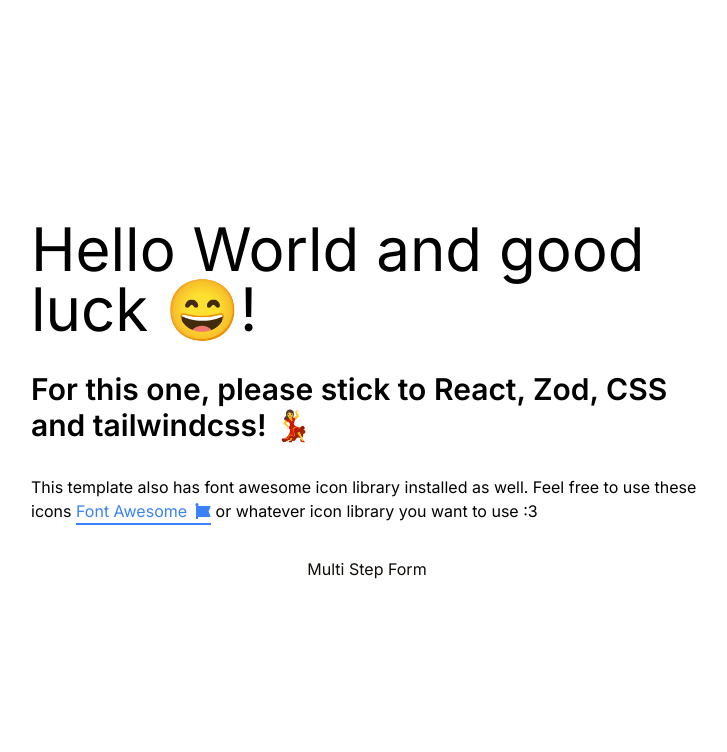
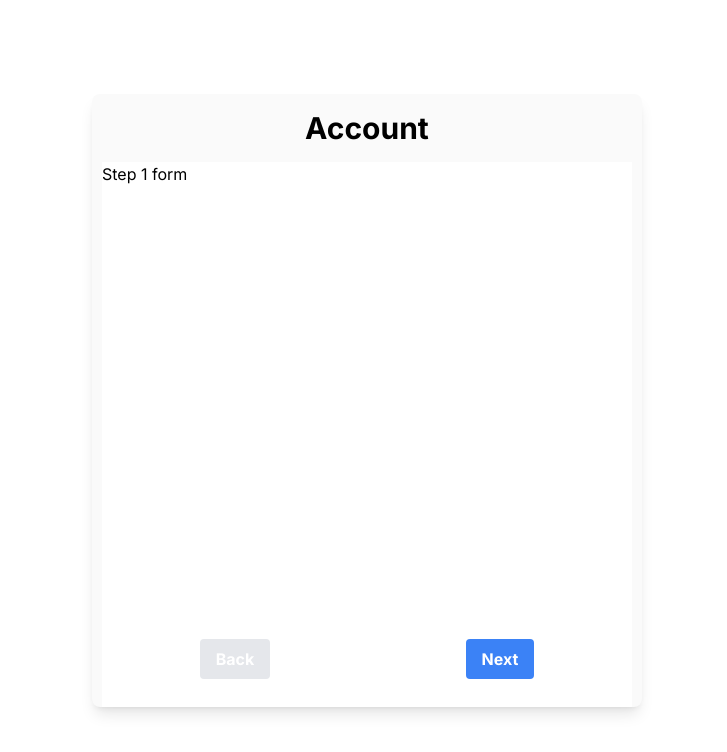
Before and after one commit to ueharaneal/BrytDesigns, a Next.js app: page / in a window 1280 px wide. Shown: the top 752 px of the page, without its empty margins (273-1000 px from the left). Built offline with nearby package versions, Linux system fonts and the light colour scheme.

Commit message:
Completed the base

```diff
--- a/src/app/multiStepForm/MultiStepForm.tsx
+++ b/src/app/multiStepForm/MultiStepForm.tsx
@@ -1,10 +1,42 @@
 
+import {useState } from "react";
 
+import Step1 from "./Step1"
+import Step2 from "./Step2"
+import Step3 from "./Step3"
  export default function MultiStepForm(){
     //I would ussually use Zustand to manage the state of the form
+    // I am just following the figma pixel size for the form container
+    //I change my mind the im going to make the form a bit larger
+    //I was also of thinking of using context api to manage the state of the form but realized that it would be overkill for this simple form
+    //I ussually would react hook form/ works great with zod for form validation
+    const buttonClass = "bg-blue-500 hover:bg-blue-700 text-white font-bold py-2 px-4 rounded";
+    const mutedClass = "bg-border text-white font-bold py-2 px-4 rounded";
+
+    const [formStep, setFormStep] = useState(0)
+    const [formTitle, setFormTitle] = useState("Account")
     return (
-        <div>
-            <h1 className="text-primary">Multi Step Form</h1>
-        </div>
+        <>
+            <div className="w-[550px] h-[613px] bg-card shadow-lg rounded-lg flex flex-col justify-center items-center my-4">
+                <div className="w-full text-center font-bold text-3xl rounded-lg py-4">{formTitle}</div>
+            <div className="w-[530px] h-[613px] bg-white flex flex-col justify-between">
+                {
+                    formStep === 0 && <Step1 />
+                }
+                {
+                    formStep === 1 && <Step2 />
+                }
+                {
+                    formStep === 2 && <Step3 />
+                }
+
+                <div className="flex flex-row justify-around my-7">
+                {formStep !== 0 ? <button  className= {`${buttonClass} `}  onClick={() => setFormStep(formStep - 1)}>Back</button> : <button className= {`${mutedClass}`} disabled onClick={() => setFormStep(formStep - 1)}>Back</button>}
+                {formStep !== 2 ? <button className= {`${buttonClass} `} onClick={() => setFormStep(formStep + 1)}>Next</button> : <button className= {`${mutedClass} `} disabled onClick={() => setFormStep(formStep + 1)}>Next</button>}
+                </div>
+            </div>
+
+            </div>
+        </>
     )
 }
--- /dev/null
+++ b/src/app/multiStepForm/Step1.tsx
@@ -0,0 +1,11 @@
+//create step1 component
+import React from 'react';
+import { useState } from 'react';
+
+export default function Step1() {
+    return (
+        <div>
+            Step 1 form
+        </div>
+    )
+}
--- /dev/null
+++ b/src/app/multiStepForm/Step2.tsx
@@ -0,0 +1,11 @@
+//create step1 component
+import React from 'react';
+import { useState } from 'react';
+
+export default function Step2() {
+    return (
+        <div>
+            Step 2 form
+        </div>
+    )
+}
--- /dev/null
+++ b/src/app/multiStepForm/Step3.tsx
@@ -0,0 +1,11 @@
+//create step1 component
+import React from 'react';
+import { useState } from 'react';
+
+export default function Step3() {
+    return (
+        <div>
+            Step 3 form
+        </div>
+    )
+}
--- a/src/app/page.tsx
+++ b/src/app/page.tsx
@@ -9,24 +9,6 @@ export default function Home() {
   const [name, setName] = useState("World");
   return (
     <main className="w-screen h-screen flex flex-col gap-8 justify-center items-center max-w-2xl mx-auto">
-      <h1 className="text-6xl">Hello {name} and good luck 😄!</h1>
-      <h3 className="text-3xl font-semibold">
-        For this one, please stick to React, Zod, CSS and tailwindcss! 💃
-      </h3>
-      <p>
-        This template also has font awesome icon library installed as well. Feel
-        free to use these icons{" "}
-        <a
-          className="text-blue-500 border-b-2 border-current w-[max-content] inline-flex gap-2 items-center"
-          href="https://fontawesome.com/search?m=free&s=solid%2Cbrands%2Cregular"
-          target="_blank"
-          rel="noopener noreferrer"
-        >
-          Font Awesome
-          <FontAwesomeIcon icon={faFontAwesome} />
-        </a>{" "}
-        or whatever icon library you want to use :3
-      </p>
         <MultiStepForm />
     </main>
   );
--- a/tailwind.config.ts
+++ b/tailwind.config.ts
@@ -12,7 +12,7 @@ const config: Config = {
     extend: {
       colors: {
         primary: `#100C08`,
-        accent: `#FFD700`,
+        card: `#FAFAFA`,
         border: `#E5E7EB`,
       },
     },
```
